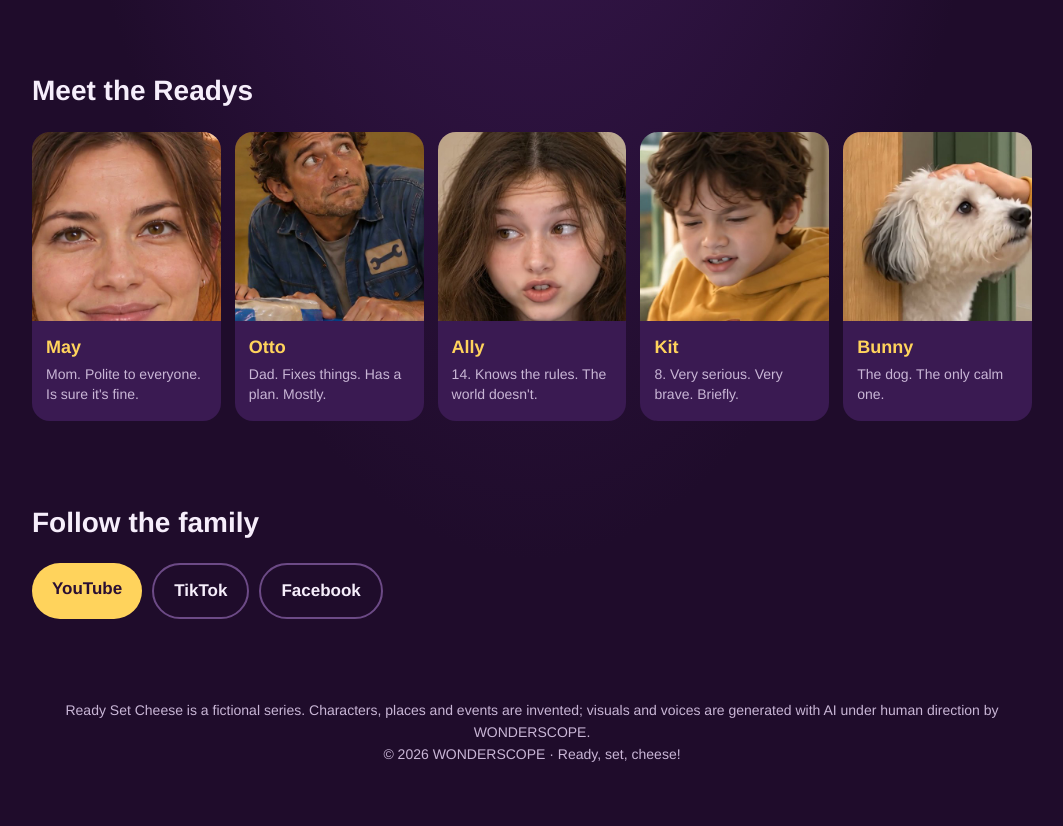
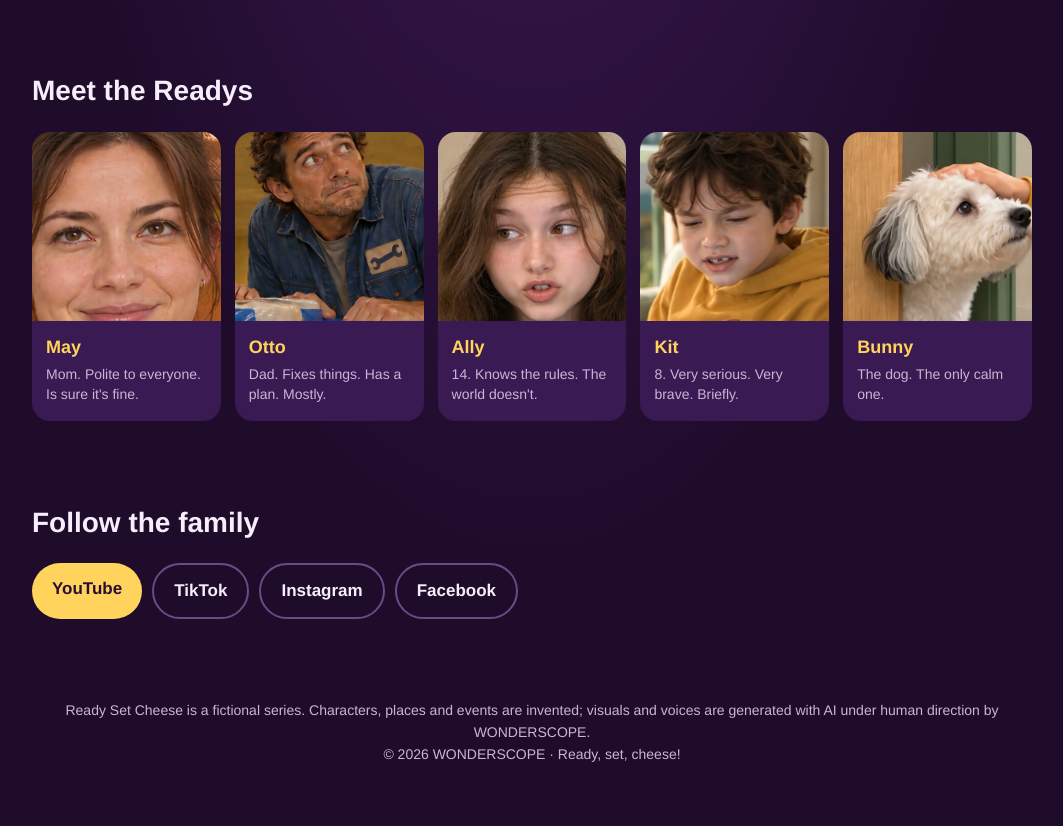
Before and after one commit to willing458/readysetcheese-site, a plain HTML site: page index.html in a window 1280 px wide. Shown: the part 934-1760 px from the top of the page, without its empty margins (108-1171 px from the left). Drawn offline with Linux system fonts and the light colour scheme.

Commit message:
Add Instagram link
Co-Authored-By: Claude Opus 5.5 <noreply@anthropic.com>

```diff
--- a/index.html
+++ b/index.html
@@ -88,6 +88,7 @@ footer{padding:40px 0 60px;color:var(--muted);font-size:14px;text-align:center}
     <div class="follow">
       <a class="btn" href="https://www.youtube.com/@ReadySetCheeseTV">YouTube</a>
       <a class="btn ghost" href="https://www.tiktok.com/@readysetcheesetv">TikTok</a>
+      <a class="btn ghost" href="https://www.instagram.com/readysetcheesetv/">Instagram</a>
       <a class="btn ghost" href="https://www.facebook.com/profile.php?id=61592982364859">Facebook</a>
     </div>
   </section>
```
